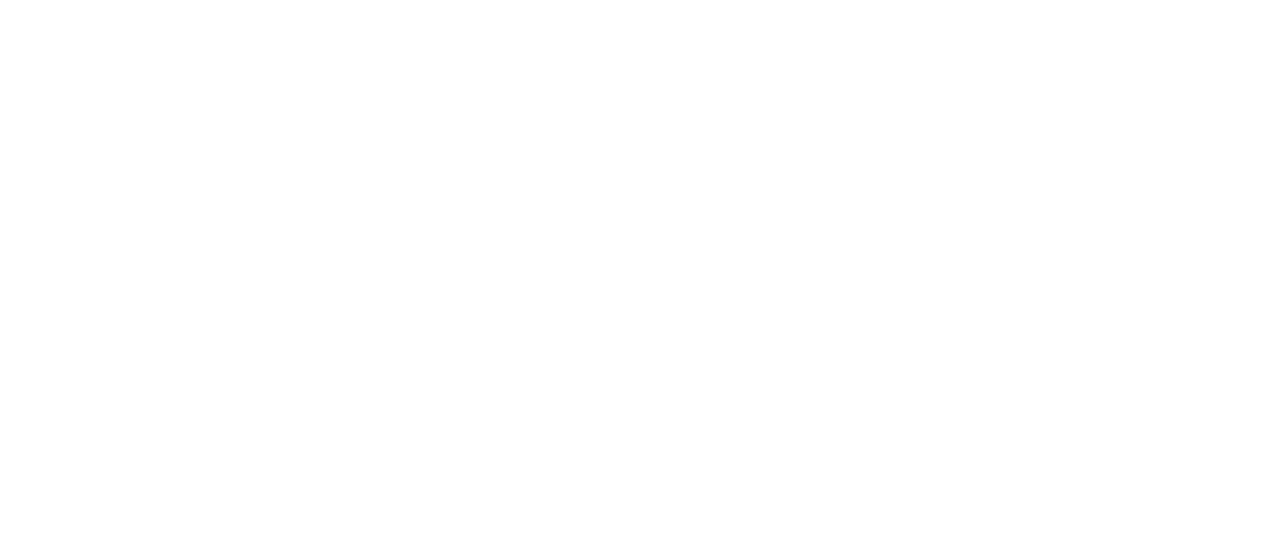
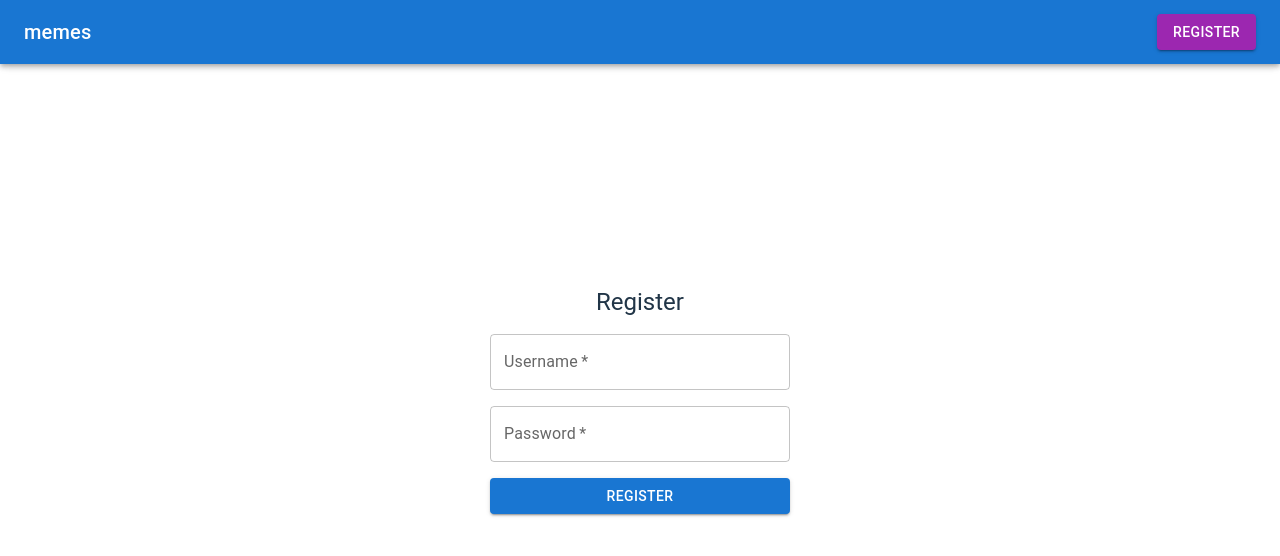
Before and after one commit to alicjalis/app-sec, a React app in the folder frontend/: page /register in a window 1280 px wide. Before the commit this address had no page. Shown: the top 556 px of the page. Built offline with nearby package versions, Linux system fonts and the light colour scheme; the HTML template or start-up script is replaced by a standard one.

Commit message:
add basic registration to frontend

```diff
--- a/frontend/src/App.tsx
+++ b/frontend/src/App.tsx
@@ -1,12 +1,20 @@
 import {Route, Routes} from "react-router-dom";
 import './App.css'
 import TestPage from "./pages/TestPage.tsx";
+import {Container} from "@mui/material";
+import TopBarComponent from "./components/TopBarComponent.tsx";
+import RegistrationPage from "./pages/RegistrationPage.tsx";
 
 function App() {
     return (
-        <Routes>
-            <Route  path={"/"} element={<TestPage/>} />
-        </Routes>
+        <Container>
+            <TopBarComponent />
+            <Routes>
+                <Route path={"/"} element={<TestPage/>} />
+                <Route path={"/register"} element={<RegistrationPage/>} />
+            </Routes>
+
+        </Container>
 
     )
 }
--- /dev/null
+++ b/frontend/src/components/TopBarComponent.tsx
@@ -0,0 +1,25 @@
+import {AppBar, Box, Button, Toolbar, Typography} from "@mui/material";
+import {useNavigate} from "react-router-dom";
+
+function TopBarComponent(){
+    const navigate = useNavigate();
+    return (
+        <AppBar position="fixed" color="primary" className="shadow-lg w-full top-0 left-0">
+            <Toolbar className="px-6 flex justify-between items-center">
+                <Typography
+                    variant="h6"
+                    className="tracking-wide font-semibold cursor-pointer"
+                    onClick={() => navigate('/')}
+                >
+                    memes
+                </Typography>
+                <Box sx={{ flexGrow: 1 }} />
+                <Button variant="contained" color="secondary" onClick={() => navigate('/register')}>
+                    Register
+                </Button>
+            </Toolbar>
+        </AppBar>
+    );
+}
+
+export default TopBarComponent;
--- /dev/null
+++ b/frontend/src/pages/RegistrationPage.tsx
@@ -0,0 +1,58 @@
+import {Box, Button, TextField, Typography} from "@mui/material";
+import {type FormEvent, useState} from "react";
+import {REQUEST_PREFIX} from "../environment/Environment.tsx";
+
+function RegistrationPage() {
+    const [username, setUsername] = useState("");
+    const [password, setPassword] = useState("");
+
+    const handleSubmit = (e: FormEvent<HTMLFormElement>) => {
+        e.preventDefault();
+        fetch(
+            REQUEST_PREFIX + 'register',
+            {
+                method: "POST",
+                headers: {
+                    'Content-Type': 'application/json; charset=utf-8',
+                },
+                body: JSON.stringify({
+                    "username": username,
+                    "password": password
+                })
+            }
+        ).then(response => {
+            if (response.ok) {
+                return response.json();
+            }
+        }).then(data => {
+            console.log(data);
+        })
+    }
+    return (
+        <Box
+            component="form"
+            onSubmit={handleSubmit}
+            sx={{ display: 'flex', flexDirection: 'column', gap: 2, width: 300, margin: '50px auto' }}
+        >
+            <Typography variant="h5" textAlign="center">Register</Typography>
+            <TextField
+                label="Username"
+                value={username}
+                onChange={(e) => setUsername(e.target.value)}
+                required
+            />
+            <TextField
+                label="Password"
+                type="password"
+                value={password}
+                onChange={(e) => setPassword(e.target.value)}
+                required
+            />
+            <Button type="submit" variant="contained" color="primary">
+                Register
+            </Button>
+        </Box>
+    )
+}
+
+export default RegistrationPage;
```
